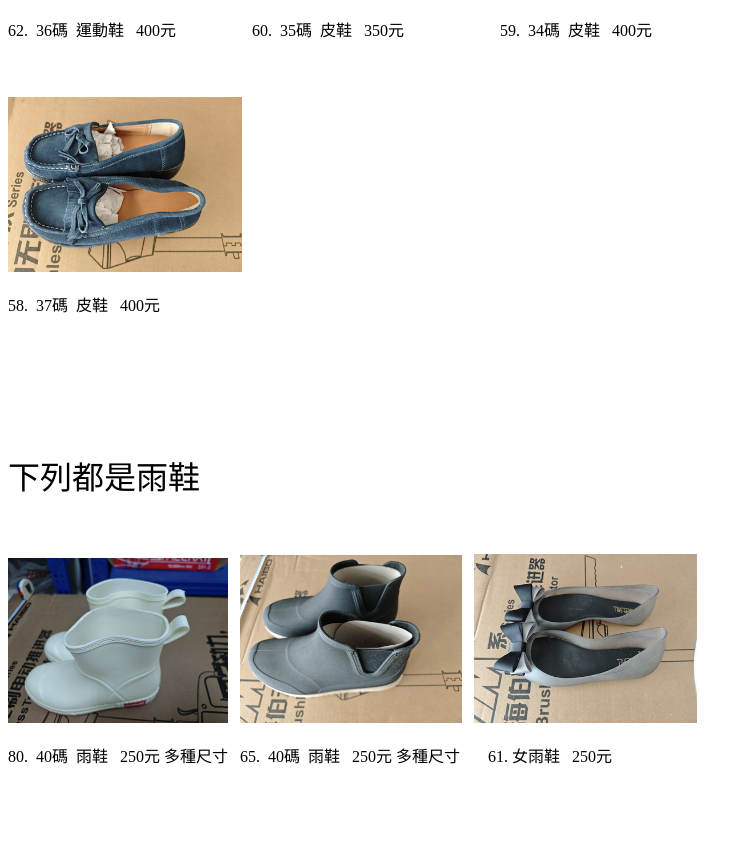
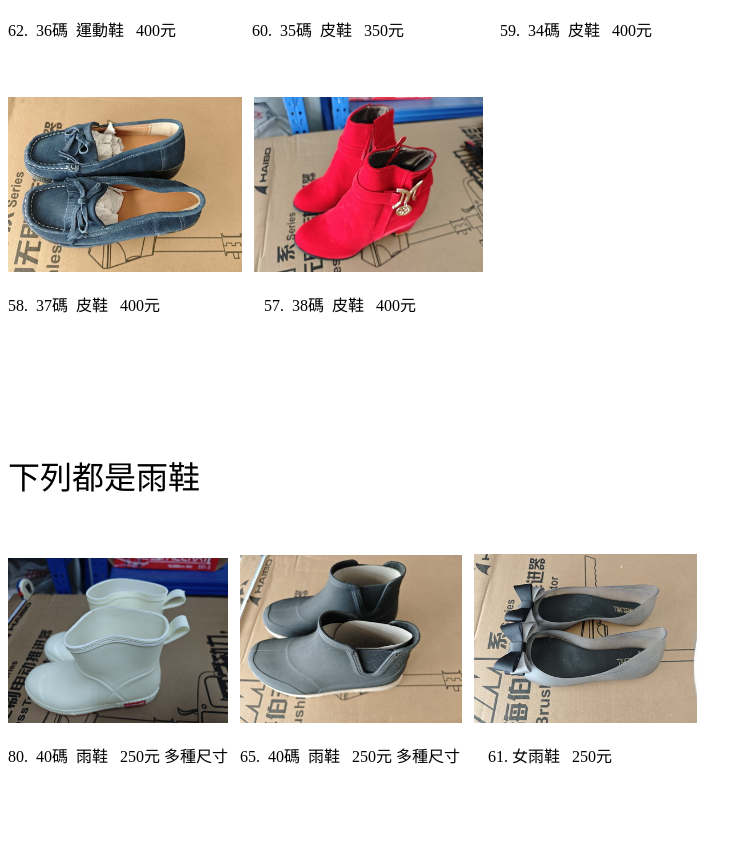
Before and after one commit to burtchan888/burtchan888.github.io, a plain HTML site: page index.html in a window 1280 px wide. Shown: the part 3175-4043 px from the top of the page, without its empty margins (0-752 px from the left). Drawn offline with Linux system fonts and the light colour scheme.

Commit message:
Add files via upload

```diff
--- a/index.html
+++ b/index.html
@@ -92,8 +92,9 @@
 60.&nbsp; 35碼&nbsp; 皮鞋&nbsp;&nbsp; 350元&nbsp;&nbsp;&nbsp;&nbsp;&nbsp;&nbsp;&nbsp;&nbsp;&nbsp;&nbsp;&nbsp;&nbsp;&nbsp;&nbsp;&nbsp;&nbsp;&nbsp;&nbsp;&nbsp;&nbsp;&nbsp;&nbsp;&nbsp;
 59.&nbsp; 34碼&nbsp; 皮鞋&nbsp;&nbsp; 400元</p>
 <p>　</p>
-<p><img border="0" src="image/58.jpg" width="234" height="175">&nbsp;&nbsp;&nbsp;</p>
-<p>58.&nbsp; 37碼&nbsp; 皮鞋&nbsp;&nbsp; 400元</p>
+<p><img border="0" src="image/58.jpg" width="234" height="175">&nbsp;&nbsp; <img border="0" src="image/57.jpg" width="229" height="175"></p>
+<p>58.&nbsp; 37碼&nbsp; 皮鞋&nbsp;&nbsp; 400元&nbsp;&nbsp;&nbsp;&nbsp;&nbsp;&nbsp;&nbsp;&nbsp;&nbsp;&nbsp;&nbsp;&nbsp;&nbsp;&nbsp;&nbsp;&nbsp;&nbsp;&nbsp;&nbsp;&nbsp;&nbsp;&nbsp;&nbsp;&nbsp;&nbsp;
+57.&nbsp; 38碼&nbsp; 皮鞋&nbsp;&nbsp; 400元</p>
 <p>　</p>
 <p>　</p>
 <p>　</p>
```
